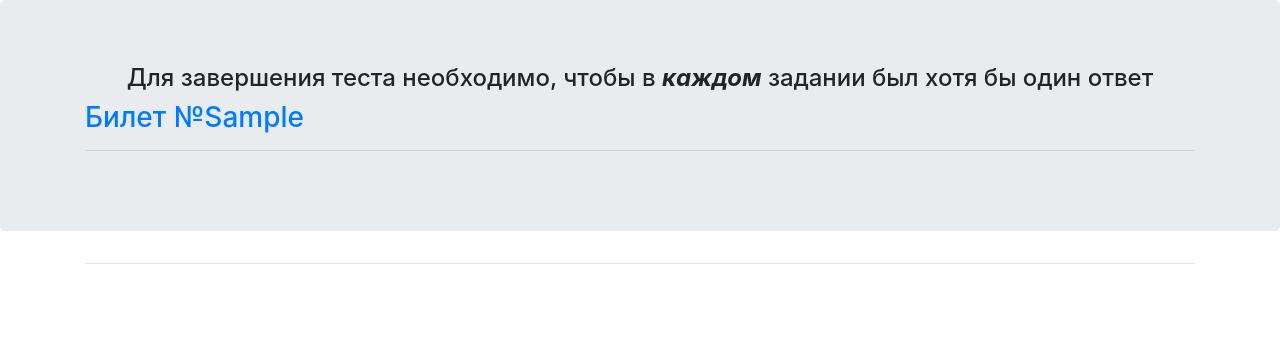
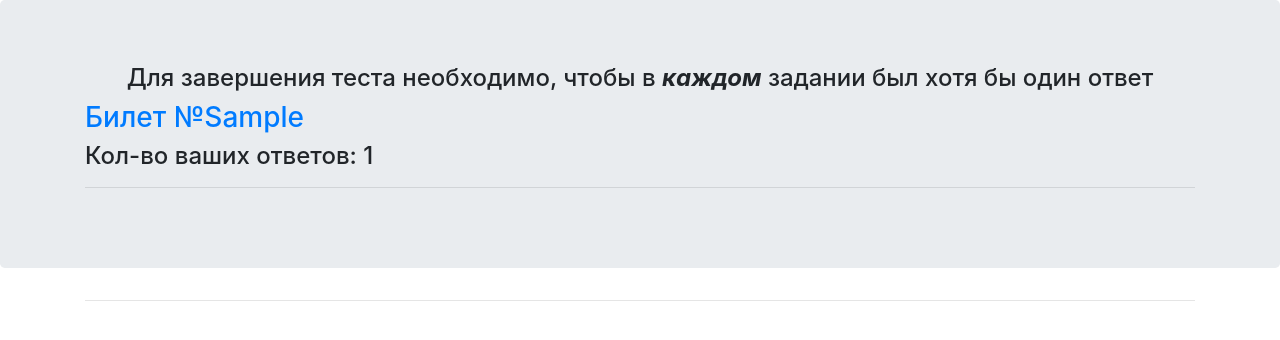
Before and after one commit to ZimAlex/diplom_tickets, a Django app: template tasks/templates/tasks/tasks_cl.html in a window 1280 px wide. Shown: the top 340 px of the page. Run offline with Django 3.2, Linux system fonts and the light colour scheme; the template is opened without the code that fills it: values that come from a table or form of the project are taken from there, others are empty; tables that the repository leaves empty hold one stand-in row (values such as "Sample post"); some libraries are stand-ins or nearby versions.

```diff
--- a/tasks/models.py
+++ b/tasks/models.py
@@ -27,7 +27,7 @@ class Task(models.Model):
     Answer = models.CharField(max_length=6, verbose_name='Правильный ответ', null=True, blank=True)
     Checking = models.CharField(max_length=100, default='Не счастливый', null=True, blank=True)
     StartTime = models.FloatField(default=0.0)
-
+    Ans_number = models.IntegerField(default=0)
 
 class Variant(models.Model):
     Variant_task = models.ForeignKey(Task, on_delete=models.CASCADE)
--- a/tasks/templates/tasks/tasks_cl.html
+++ b/tasks/templates/tasks/tasks_cl.html
@@ -5,8 +5,10 @@
 
 {% block content%}
 <h4 align="center">Для завершения теста необходимо, чтобы в <em><b>каждом</b></em> задании был хотя бы один ответ</h4>
+<h1></h1>
     {% for task in tasks %}
-        <a href="/tasks/{{task.id}}" ><h3>Билет №{{task.Quest}}</h3></a>
+        <a href="/tasks/{{task.id}}"><h3>Билет №{{task.Quest}}</h3></a>
+        <h4 align="left"> Кол-во ваших ответов: {{task.Ans_number}}</h4>
         <h1></h1>
         <h1></h1>
         <hr>
--- a/tasks/views.py
+++ b/tasks/views.py
@@ -293,6 +293,7 @@ def addVariant(request, task_id):
             # var.time = var.answerTime - t.StartTime
             delta = var.AnswerTime - t.StartTime
             var.Time = round(delta, 2)
+            t.Ans_number += 1
             t.save()
             form.save()
 
@@ -348,6 +349,7 @@ def taskList(request):
         args['tasks'] = Task.objects.filter(Task_user__Name=request.user).order_by('?')
     args['strategy'] = strategy
     if exp.Info == 'Закрыто':
+
         return render_to_response('tasks/tasks_cl.html', args)
     return render_to_response('tasks/tasks.html', args)
 
```
